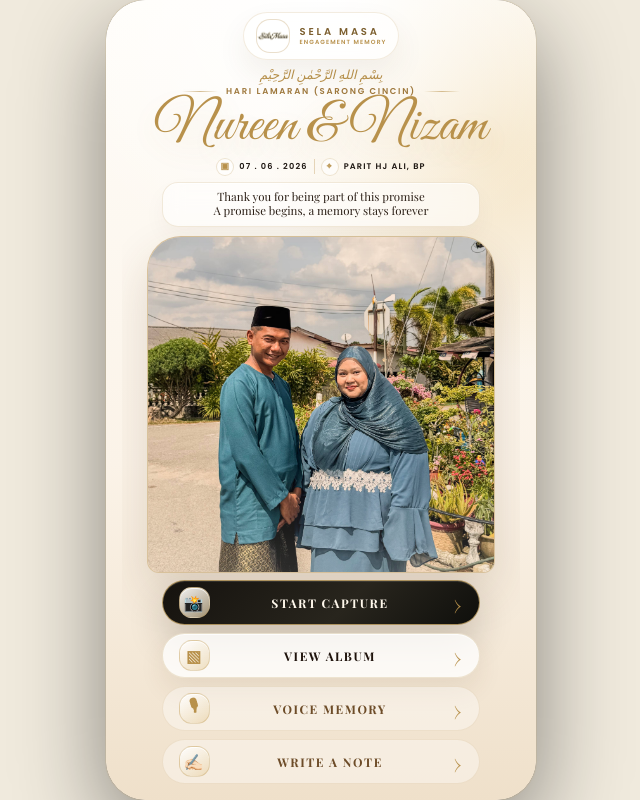
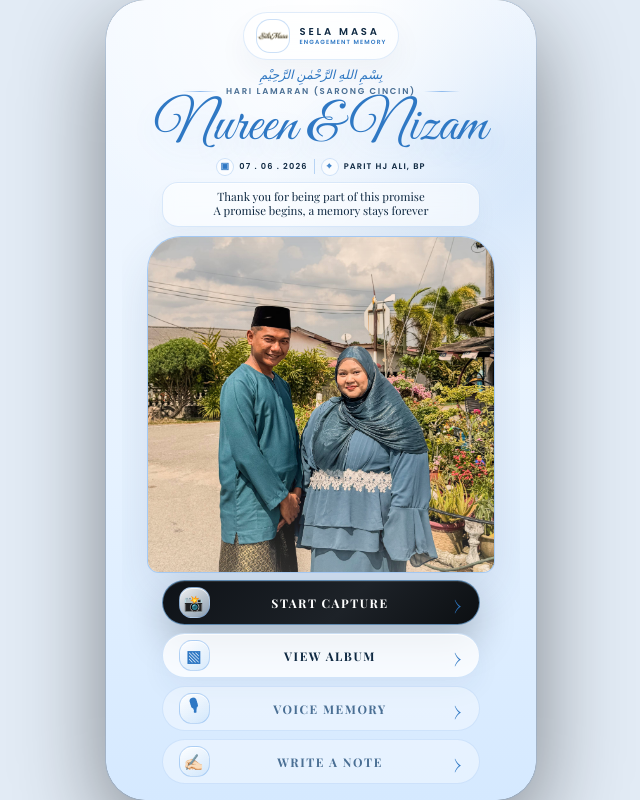
Before and after one commit to hzqfarhan/selamasa, a Next.js app: page /event/1 in a window 1280 px wide. Shown: the whole page, without its empty margins (319-959 px from the left). Built offline with nearby package versions, Linux system fonts and the light colour scheme; no server answers; the database is empty.

Commit message:
change pallete

```diff
--- a/src/app/globals.css
+++ b/src/app/globals.css
@@ -1,33 +1,33 @@
 :root {
-  /* Dark palette (camera screens) */
-  --bg:  #0d0804;
-  --bg2: #120f06;
-  --bg3: #1a1408;
+  /* Dark palette (camera screens) - Premium Midnight Navy-Black */
+  --bg:  #05090e;
+  --bg2: #0a1017;
+  --bg3: #101824;
 
-  /* Gold palette */
-  --gold:  #c6a254;
-  --gold2: #dfc07a;
-  --gold3: #f0d89a;
-  --gold-dim: rgba(198,162,84,.12);
-  --gold-border: rgba(198,162,84,.28);
+  /* Sky/Baby Blue palette replacing gold accents */
+  --gold:  #3a86d4;
+  --gold2: #77acdc;
+  --gold3: #c7e1fa;
+  --gold-dim: rgba(74, 144, 226, 0.12);
+  --gold-border: rgba(74, 144, 226, 0.22);
 
-  /* Text */
-  --t1: rgba(248,238,215,.95);
-  --t2: rgba(248,238,215,.6);
-  --t3: rgba(248,238,215,.3);
+  /* Text - Elegant bluey whites */
+  --t1: rgba(230, 242, 255, 0.95);
+  --t2: rgba(180, 210, 240, 0.65);
+  --t3: rgba(150, 185, 220, 0.35);
 
-  /* Light cream palette (welcome/gallery) */
-  --cream-bg:   #fffdf9;
-  --cream-bg2:  #f3e6d0;
-  --cream-bg3:  #ead7ba;
-  --cream-text: #17110b;
-  --cream-sub:  #5f4b35;
-  --cream-gold: #b8914b;
+  /* Light sky-blue palette (welcome/gallery) */
+  --cream-bg:   #f4f9ff;
+  --cream-bg2:  #e6f2ff;
+  --cream-bg3:  #d5e9ff;
+  --cream-text: #102a43;
+  --cream-sub:  #4a6f94;
+  --cream-gold: #2f78c4;
 
-  /* Glass layers */
-  --glass-1: rgba(255,255,255,.04);
-  --glass-2: rgba(255,255,255,.08);
-  --glass-card: rgba(255,255,255,.62);
+  /* Glass layers - Translucent baby blue */
+  --glass-1: rgba(255, 255, 255, 0.04);
+  --glass-2: rgba(255, 255, 255, 0.08);
+  --glass-card: rgba(255, 255, 255, 0.62);
 
   /* Radii */
   --rs: 8px;
@@ -60,7 +60,7 @@ button { cursor: pointer; }
     justify-content: center;
     align-items: center;
     min-height: 100vh;
-    background-color: #f0eadd;
+    background-color: #e2ebf5;
   }
   .app-container {
     width: 430px;
@@ -69,7 +69,7 @@ button { cursor: pointer; }
     position: relative;
     overflow: hidden;
     background-color: var(--bg);
-    box-shadow: 0 0 0 1px rgba(198,162,84,.14), 0 30px 90px rgba(0,0,0,.45);
+    box-shadow: 0 0 0 1px rgba(74, 144, 226, .14), 0 30px 90px rgba(0,0,0,.45);
     border-radius: 40px;
   }
 }
@@ -165,8 +165,8 @@ img, video { user-select: none; -webkit-touch-callout: none; }
   flex-direction: column;
   padding: max(8px, env(safe-area-inset-top, 0px)) 16px max(8px, env(safe-area-inset-bottom, 0px));
   background: radial-gradient(circle at 50% 0%, rgba(255,255,255,0.96), transparent 34%),
-              radial-gradient(circle at 90% 18%, rgba(230,195,126,0.38), transparent 30%),
-              linear-gradient(180deg, #fffdf9 0%, #fbf3e8 58%, #efe0ca 100%);
+              radial-gradient(circle at 90% 18%, rgba(74,144,226,0.18), transparent 30%),
+              linear-gradient(180deg, #f4f9ff 0%, #e6f2ff 58%, #d5e9ff 100%);
 }
 
 .welcome-cinema-brand {
@@ -181,8 +181,8 @@ img, video { user-select: none; -webkit-touch-callout: none; }
   padding: 6px 12px;
   border-radius: 999px;
   background: rgba(255,255,255,0.62);
-  border: 1px solid rgba(184,145,75,0.17);
-  box-shadow: 0 14px 30px rgba(95,62,28,0.075), inset 0 1px 0 rgba(255,255,255,0.78);
+  border: 1px solid rgba(74,144,226,0.17);
+  box-shadow: 0 14px 30px rgba(42,68,95,0.05), inset 0 1px 0 rgba(255,255,255,0.78);
   backdrop-filter: blur(14px);
   -webkit-backdrop-filter: blur(14px);
 }
@@ -191,7 +191,7 @@ img, video { user-select: none; -webkit-touch-callout: none; }
   width: 34px;
   height: 34px;
   border-radius: 14px;
-  border: 1px solid rgba(178,139,74,0.28);
+  border: 1px solid rgba(74,144,226,0.28);
   background: rgba(255,255,255,0.72);
   overflow: hidden;
   display: grid;
@@ -210,7 +210,7 @@ img, video { user-select: none; -webkit-touch-callout: none; }
   font-family: var(--font-poppins), sans-serif;
   font-size: 10px;
   letter-spacing: 0.28em;
-  color: #7d6030;
+  color: #102a43;
   font-weight: 800;
   line-height: 1.1;
   white-space: nowrap;
@@ -221,7 +221,7 @@ img, video { user-select: none; -webkit-touch-callout: none; }
   font-family: var(--font-poppins), sans-serif;
   font-size: 6px;
   letter-spacing: 0.18em;
-  color: #b8914b;
+  color: var(--cream-gold);
   font-weight: 700;
   line-height: 1.1;
   text-transform: uppercase;
@@ -257,7 +257,7 @@ img, video { user-select: none; -webkit-touch-callout: none; }
   font-family: var(--font-playfair), serif;
   font-style: italic;
   font-size: 12.5px;
-  color: #b8914b;
+  color: var(--cream-gold);
 }
 
 .welcome-cinema-kicker {
@@ -272,7 +272,7 @@ img, video { user-select: none; -webkit-touch-callout: none; }
 .welcome-cinema-kicker span {
   width: 36px;
   height: 1px;
-  background: linear-gradient(90deg, transparent, rgba(184,145,75,0.58), transparent);
+  background: linear-gradient(90deg, transparent, rgba(74, 144, 226, 0.58), transparent);
 }
 
 .welcome-cinema-kicker b {
@@ -280,7 +280,7 @@ img, video { user-select: none; -webkit-touch-callout: none; }
   overflow: hidden;
   text-overflow: ellipsis;
   white-space: nowrap;
-  color: #9f793d;
+  color: #4a6f94;
   font-family: var(--font-poppins), sans-serif;
   font-size: 8.5px;
   letter-spacing: 0.20em;
@@ -295,9 +295,9 @@ img, video { user-select: none; -webkit-touch-callout: none; }
   font-family: var(--font-great-vibes), cursive;
   font-size: clamp(40px, 11.5vw, 56px);
   line-height: 0.92;
-  color: #b8914b;
+  color: var(--cream-gold);
   font-weight: 400;
-  text-shadow: 0 12px 28px rgba(184,145,75,0.16);
+  text-shadow: 0 12px 28px rgba(74, 144, 226, 0.16);
 }
 
 .welcome-cinema-meta {
@@ -311,7 +311,7 @@ img, video { user-select: none; -webkit-touch-callout: none; }
   letter-spacing: 0.14em;
   font-weight: 800;
   text-transform: uppercase;
-  color: #1e1712;
+  color: #102a43;
   margin-bottom: 6px;
 }
 
@@ -327,16 +327,16 @@ img, video { user-select: none; -webkit-touch-callout: none; }
   display: inline-grid;
   place-items: center;
   border-radius: 50%;
-  color: #b8914b;
+  color: var(--cream-gold);
   font-size: 9px;
-  background: rgba(255,255,255,0.62);
-  border: 1px solid rgba(184,145,75,0.24);
+  background: rgba(255, 255, 255, 0.62);
+  border: 1px solid rgba(74, 144, 226, 0.24);
 }
 
 .welcome-cinema-meta i {
   width: 1px;
   height: 15px;
-  background: rgba(184,145,75,0.34);
+  background: rgba(74, 144, 226, 0.34);
 }
 
 .welcome-cinema-note {
@@ -345,13 +345,13 @@ img, video { user-select: none; -webkit-touch-callout: none; }
   margin: 0 auto 2px;
   padding: 7px 12px;
   border-radius: 16px;
-  background: rgba(255,255,255,0.56);
-  border: 1px solid rgba(184,145,75,0.18);
-  color: #2d2118;
+  background: rgba(255, 255, 255, 0.56);
+  border: 1px solid rgba(74, 144, 226, 0.18);
+  color: #102a43;
   font-family: var(--font-playfair), serif;
   font-size: 11.5px;
   line-height: 1.27;
-  box-shadow: inset 0 1px 0 rgba(255,255,255,0.64), 0 10px 22px rgba(86,54,22,0.04);
+  box-shadow: inset 0 1px 0 rgba(255, 255, 255, 0.64), 0 10px 22px rgba(42, 68, 95, 0.04);
   backdrop-filter: blur(10px);
   -webkit-backdrop-filter: blur(10px);
 }
@@ -365,9 +365,9 @@ img, video { user-select: none; -webkit-touch-callout: none; }
   margin: 0 auto;
   border-radius: 34px 34px 12px 12px;
   overflow: hidden;
-  background: #eadcc7;
-  border: 1.5px solid rgba(184,145,75,0.34);
-  box-shadow: 0 20px 46px rgba(86,54,22,0.16);
+  background: #d5e9ff;
+  border: 1.5px solid rgba(74, 144, 226, 0.34);
+  box-shadow: 0 20px 46px rgba(42, 68, 95, 0.12);
 }
 
 .welcome-cinema-photo img {
@@ -431,10 +431,10 @@ img, video { user-select: none; -webkit-touch-callout: none; }
   display: grid;
   place-items: center;
   justify-self: start;
-  color: #b8914b;
+  color: var(--cream-gold);
   font-size: 16px;
-  background: linear-gradient(145deg, rgba(255,255,255,0.94), rgba(232,209,166,0.66));
-  border: 1px solid rgba(184,145,75,0.32);
+  background: linear-gradient(145deg, rgba(255,255,255,0.94), rgba(199,225,250,0.66));
+  border: 1px solid rgba(74, 144, 226, 0.32);
   box-shadow: inset 0 1px 0 rgba(255,255,255,0.8);
 }
 
@@ -446,30 +446,30 @@ img, video { user-select: none; -webkit-touch-callout: none; }
 
 .welcome-cinema-btn em {
   justify-self: end;
-  color: #b8914b;
+  color: var(--cream-gold);
   font-size: 25px;
   font-weight: 300;
   font-style: normal;
 }
 
 .welcome-cinema-btn.main {
-  background: linear-gradient(135deg, #15120e, #28251d 58%, #0f0f0c);
-  color: #fff8ec;
-  border: 1px solid rgba(220,186,119,0.75);
-  box-shadow: 0 18px 36px rgba(42,31,18,0.20), inset 0 1px 0 rgba(255,255,255,0.10);
+  background: linear-gradient(135deg, #0e1217, #1d2228 58%, #0c0f12);
+  color: #ffffff;
+  border: 1px solid rgba(119, 172, 220, 0.75);
+  box-shadow: 0 18px 36px rgba(15,22,30,0.25), inset 0 1px 0 rgba(255,255,255,0.10);
 }
 
 .welcome-cinema-btn.soft {
   background: rgba(255,255,255,0.78);
-  color: #1f130c;
-  border: 1px solid rgba(184,145,75,0.22);
-  box-shadow: 0 12px 26px rgba(86,54,22,0.09), inset 0 1px 0 rgba(255,255,255,0.76);
+  color: #102a43;
+  border: 1px solid rgba(74, 144, 226, 0.22);
+  box-shadow: 0 12px 26px rgba(42, 68, 95, 0.05), inset 0 1px 0 rgba(255,255,255,0.76);
 }
 
 .welcome-cinema-btn.ghost {
   background: rgba(255,255,255,0.38);
-  color: #6d4c28;
-  border: 1px solid rgba(184,145,75,0.16);
+  color: #4a6f94;
+  border: 1px solid rgba(74, 144, 226, 0.16);
 }
 
 @media(max-height: 760px) {
--- a/src/app/layout.tsx
+++ b/src/app/layout.tsx
@@ -34,7 +34,7 @@ export const viewport: Viewport = {
   initialScale: 1.0,
   maximumScale: 1.0,
   userScalable: false,
-  themeColor: '#f8f1e8',
+  themeColor: '#f4f9ff',
 }
 
 export const metadata: Metadata = {
--- a/src/components/CameraScreen.tsx
+++ b/src/components/CameraScreen.tsx
@@ -280,12 +280,12 @@ export default function CameraScreen({
                   <div style={{
                     width: '58px', height: '58px', borderRadius: '16px',
                     background: f === 'none'
-                      ? 'linear-gradient(145deg,#1a1408,#2e2416)'
+                      ? 'linear-gradient(145deg,#101824,#1a2432)'
                       : `url(/filters/thumbs/filter-${f}.jpg) center/cover`,
                     border: selectedFilter === f
                       ? '2.5px solid var(--gold)'
                       : '2px solid rgba(255,255,255,0.15)',
-                    boxShadow: selectedFilter === f ? '0 0 12px rgba(198,162,84,0.7)' : 'none',
+                    boxShadow: selectedFilter === f ? '0 0 12px rgba(74,144,226,0.7)' : 'none',
                     display: 'grid', placeItems: 'center',
                     transition: 'all 0.2s',
                     overflow: 'hidden',
--- a/src/components/CaptureReviewScreen.tsx
+++ b/src/components/CaptureReviewScreen.tsx
@@ -75,7 +75,7 @@ function ShareButton({ caption, onShare }: { caption: string; onShare: (caption:
     <button
       onClick={handleClick}
       disabled={uploading}
-      style={{ padding: '14px', background: uploading ? 'rgba(198,162,84,0.5)' : 'linear-gradient(135deg, var(--gold), #a67c00)', borderRadius: '12px', color: '#fff', fontSize: '14px', fontWeight: 'bold', display: 'flex', alignItems: 'center', justifyContent: 'center', gap: '8px' }}
+      style={{ padding: '14px', background: uploading ? 'rgba(74,144,226,0.5)' : 'linear-gradient(135deg, var(--gold), #1e4e8c)', borderRadius: '12px', color: '#fff', fontSize: '14px', fontWeight: 'bold', display: 'flex', alignItems: 'center', justifyContent: 'center', gap: '8px' }}
     >
       {uploading ? (
         <>
--- a/src/components/SplashScreen.tsx
+++ b/src/components/SplashScreen.tsx
@@ -13,7 +13,7 @@ export default function SplashScreen({ onComplete }: { onComplete: () => void })
   }, [onComplete])
 
   return (
-    <div className="screen" data-out={out} style={{ background: '#f8f1e8 url(/floral-bg.jpg) center/cover' }}>
+    <div className="screen" data-out={out} style={{ background: 'linear-gradient(180deg,#f4f9ff 0%,#d5e9ff 100%)' }}>
       {/* Animated petals */}
       <div style={{ position: 'absolute', inset: 0, overflow: 'hidden', pointerEvents: 'none' }}>
         {[...Array(5)].map((_, i) => (
@@ -42,7 +42,7 @@ export default function SplashScreen({ onComplete }: { onComplete: () => void })
       </div>
 
       <div style={{ position: 'absolute', bottom: '40px', left: '50%', transform: 'translateX(-50%)', width: '200px', display: 'flex', flexDirection: 'column', alignItems: 'center' }}>
-        <div style={{ width: '100%', height: '2px', background: 'rgba(198,162,84,0.3)', position: 'relative', overflow: 'hidden' }}>
+        <div style={{ width: '100%', height: '2px', background: 'rgba(74,144,226,0.3)', position: 'relative', overflow: 'hidden' }}>
           <div style={{ position: 'absolute', top: 0, left: 0, bottom: 0, width: '40%', background: 'var(--gold)', animation: 'loadingSlide 1.6s infinite ease-in-out' }} />
         </div>
         <span style={{ marginTop: '12px', fontFamily: 'var(--font-poppins)', fontSize: '9px', letterSpacing: '0.2em', color: 'var(--gold)', textTransform: 'uppercase' }}>Loading...</span>
--- a/src/components/WelcomeScreen.tsx
+++ b/src/components/WelcomeScreen.tsx
@@ -18,7 +18,7 @@ export default function WelcomeScreen({ onStartCapture, onViewAlbum, onVoiceMemo
   useEffect(() => { setMounted(true) }, [])
 
   return (
-    <div className="screen" style={{ background: '#f8f1e8', overflow: 'hidden' }}>
+    <div className="screen" style={{ background: 'linear-gradient(180deg,#f4f9ff 0%,#d5e9ff 100%)', overflow: 'hidden' }}>
       <div className="welcome-cinema-page">
 
         {/* Brand capsule */}
--- a/src/components/WriteNoteScreen.tsx
+++ b/src/components/WriteNoteScreen.tsx
@@ -14,7 +14,7 @@ export default function WriteNoteScreen({ coupleName, guestName, onClose, onSend
   const [name, setName] = useState(guestName || '')
 
   return (
-    <div className="screen" style={{ background: '#f8f1e8 url(/floral-bg.jpg) center/cover', padding: 'max(env(safe-area-inset-top, 20px), 20px) 20px' }}>
+    <div className="screen" style={{ background: 'linear-gradient(180deg,#f4f9ff 0%,#d5e9ff 100%)', padding: 'max(env(safe-area-inset-top, 20px), 20px) 20px' }}>
       <button onClick={onClose} style={{ position: 'absolute', top: 'max(env(safe-area-inset-top, 20px), 20px)', left: '20px', width: '38px', height: '38px', borderRadius: '50%', background: 'rgba(255,255,255,0.6)', backdropFilter: 'blur(8px)' }}>✕</button>
 
       <div style={{ textAlign: 'center', marginTop: '40px' }}>
@@ -25,7 +25,7 @@ export default function WriteNoteScreen({ coupleName, guestName, onClose, onSend
       </div>
 
       <div className="glass-card" style={{ marginTop: '40px', borderRadius: '34px', padding: '30px 20px', position: 'relative' }}>
-        <div style={{ position: 'absolute', top: '-24px', left: '50%', transform: 'translateX(-50%)', width: '48px', height: '48px', borderRadius: '50%', background: 'linear-gradient(135deg, var(--gold), #a67c00)', color: '#fff', display: 'grid', placeItems: 'center', fontSize: '24px', boxShadow: '0 4px 10px rgba(0,0,0,0.1)' }}>
+        <div style={{ position: 'absolute', top: '-24px', left: '50%', transform: 'translateX(-50%)', width: '48px', height: '48px', borderRadius: '50%', background: 'linear-gradient(135deg, var(--gold), #1e4e8c)', color: '#fff', display: 'grid', placeItems: 'center', fontSize: '24px', boxShadow: '0 4px 10px rgba(0,0,0,0.1)' }}>
           ♡
         </div>
 
@@ -60,7 +60,7 @@ export default function WriteNoteScreen({ coupleName, guestName, onClose, onSend
 
         <p style={{ textAlign: 'center', fontSize: '10px', color: 'var(--cream-sub)', marginBottom: '24px' }}>Auto timestamp will be saved</p>
 
-        <button onClick={() => { if(message.trim() && name.trim()) onSend(message, name) }} style={{ width: '100%', padding: '16px', borderRadius: '999px', background: 'linear-gradient(135deg, var(--gold), #a67c00)', color: '#fff', fontFamily: 'var(--font-poppins)', fontWeight: 'bold', fontSize: '14px', marginBottom: '12px' }}>
+        <button onClick={() => { if(message.trim() && name.trim()) onSend(message, name) }} style={{ width: '100%', padding: '16px', borderRadius: '999px', background: 'linear-gradient(135deg, var(--gold), #1e4e8c)', color: '#fff', fontFamily: 'var(--font-poppins)', fontWeight: 'bold', fontSize: '14px', marginBottom: '12px' }}>
           Send Memory
         </button>
         <button onClick={onVoiceRedirect} style={{ width: '100%', padding: '16px', borderRadius: '999px', border: '1px solid var(--gold)', color: 'var(--gold)', fontFamily: 'var(--font-poppins)', fontWeight: 'bold', fontSize: '14px' }}>
```
Also changed, not shown: src/components/BottomNav.tsx (+9 -9 lines), src/components/GalleryScreen.tsx (+23 -23 lines), src/components/VoiceScreen.tsx (+19 -19 lines), 1 other file (tests, documents, lock files or other folders).
